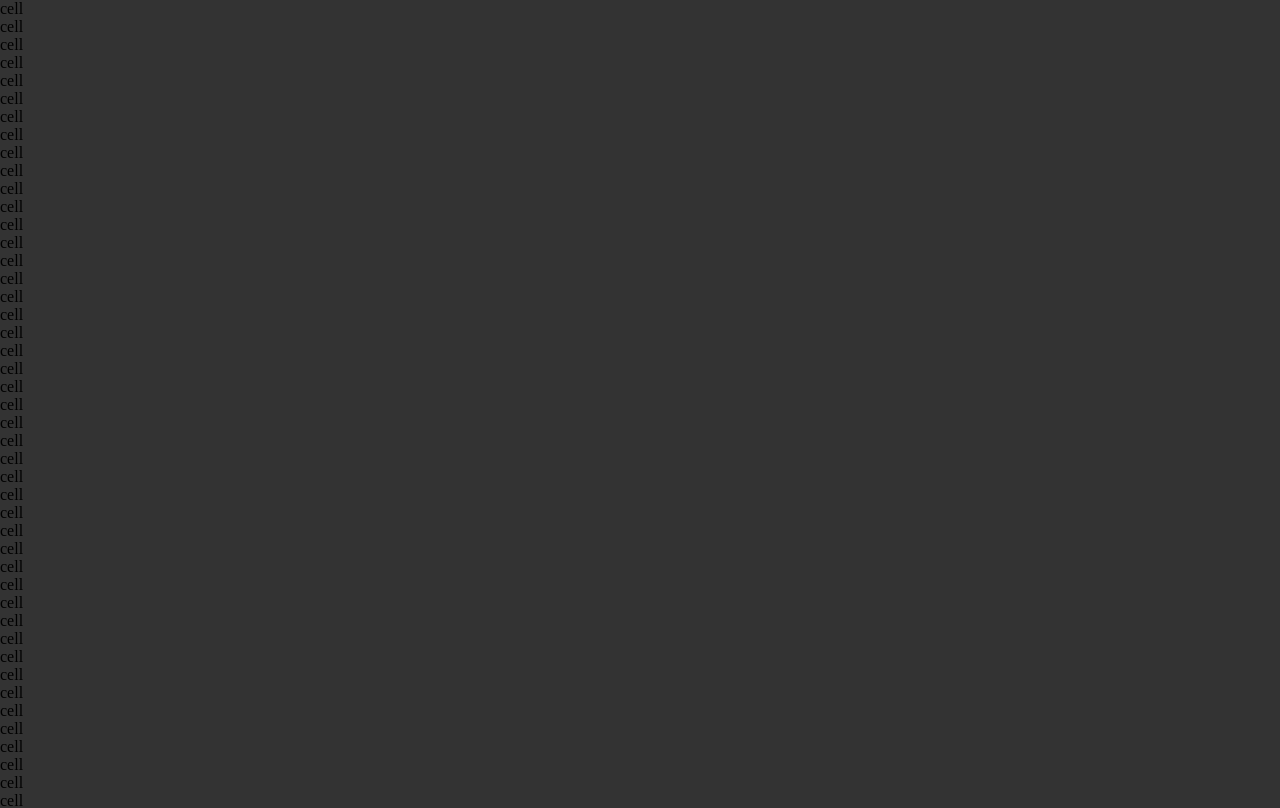
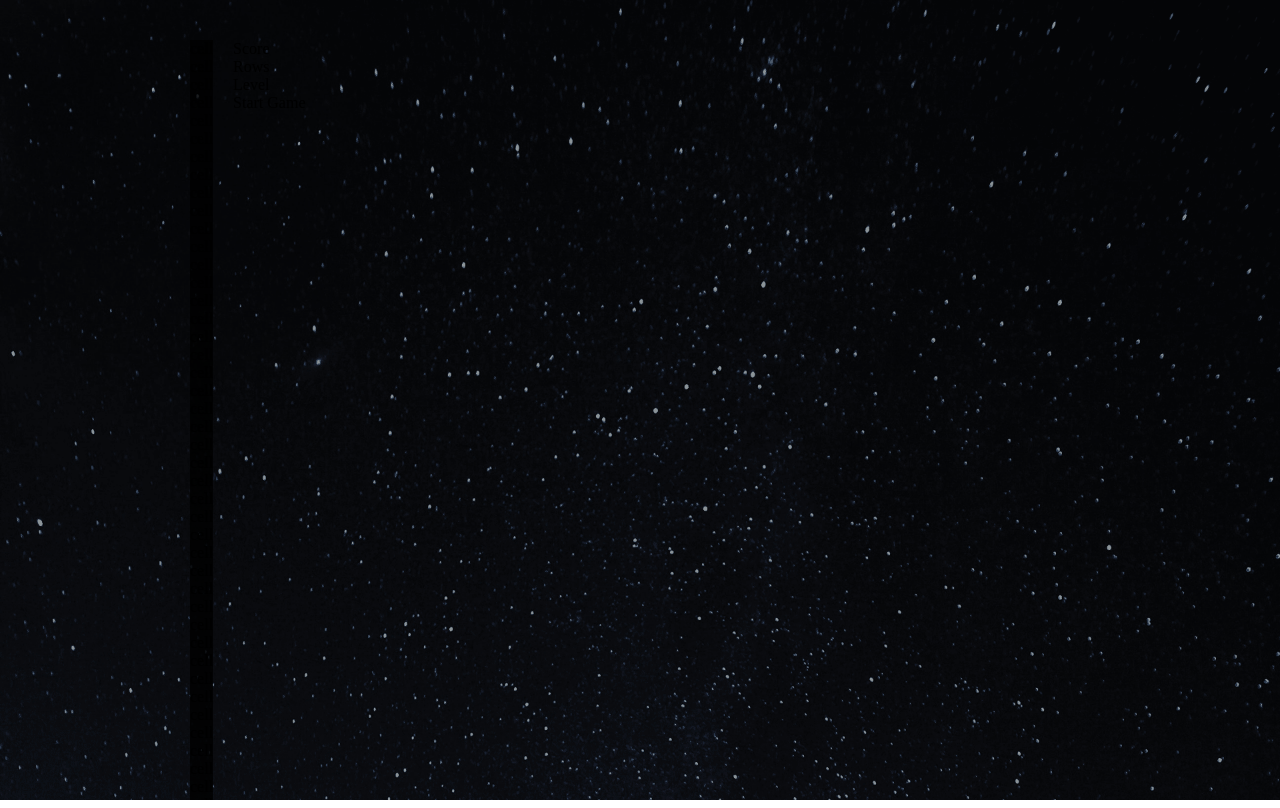
Before and after one commit to leocortezdev/react-tetris, a React (Create React App) app: page / in a window 1280 px wide. Shown: the top 808 px of the page. Built offline with nearby package versions, Linux system fonts and the light colour scheme.

Commit message:
added tetris.jsx styles

```diff
--- a/src/components/Tetris.jsx
+++ b/src/components/Tetris.jsx
@@ -10,9 +10,14 @@ import StartButton from "./StartButton";
 
 import { createStage } from "./logic/gameHelper";
 
+// style components
+
+import { StyledTetrisWrapper, StyledTetrisArea } from "./styles/StyledTetris";
+
 const Tetris = () => {
   return (
-    <div>
+    <StyledTetrisWrapper>
+        <StyledTetrisArea>
       <Stage stage={createStage()}/>
       <aside>
         <div>
@@ -22,7 +27,8 @@ const Tetris = () => {
         </div>
         <StartButton />
       </aside>
-    </div>
+      </StyledTetrisArea>
+    </StyledTetrisWrapper>
   );
 };
 
--- /dev/null
+++ b/src/components/styles/StyledTetris.js
@@ -0,0 +1,28 @@
+import styled from 'styled-components';
+
+// image import
+
+import bgImage from '../../img/bg.png';
+
+export const StyledTetrisWrapper = styled.div`
+    height: 100vh;
+    width: 100vw;
+    background: url(${bgImage});
+    background-size: cover;
+    overflow: hidden;
+`
+
+export const StyledTetrisArea = styled.div`
+    display: flex;
+    align-items: flex-start;
+    padding: 40px;
+    margin: 0 auto;
+    max-width: 900px;
+
+    aside {
+        width: 100%;
+        max-width: 200px;
+        display: block;
+        padding: 0 20px;
+    }
+`;
```
Also changed, not shown: src/components/styles/styledStage.js (added, +10 -0 lines).
